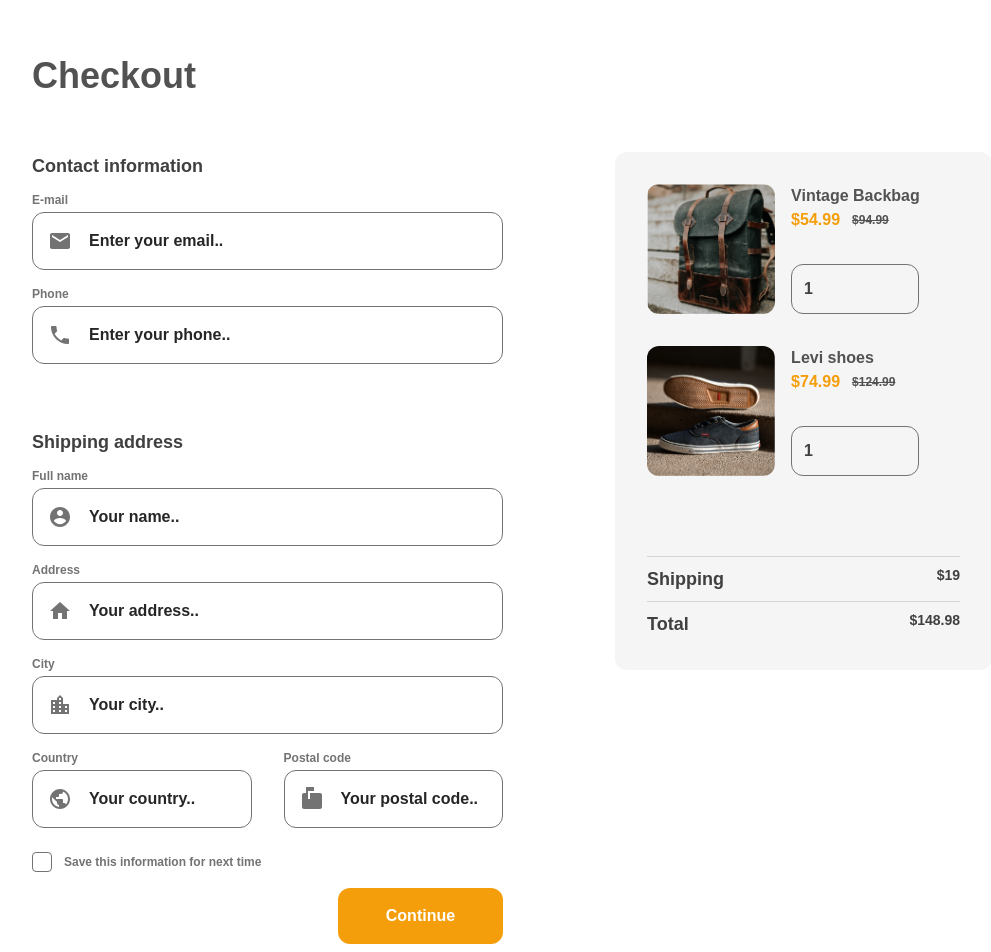
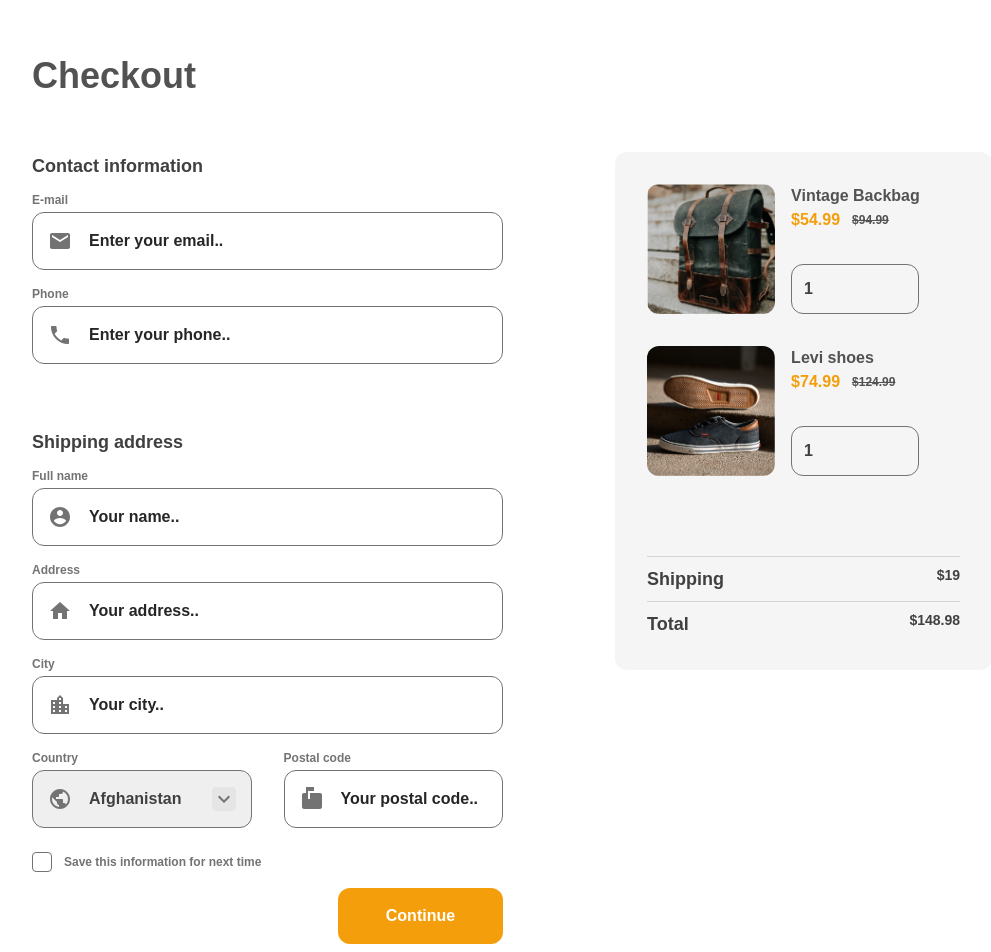
Before and after one commit to tung-eh/checkout-challenge, a React (Create React App) app: page / in a window 1280 px wide. Shown: the top 952 px of the page, without its empty margins (128-1119 px from the left). Built offline with nearby package versions, Linux system fonts and the light colour scheme.

Commit message:
Country select

```diff
--- a/src/CheckoutForm.js
+++ b/src/CheckoutForm.js
@@ -5,7 +5,10 @@
 
 const CheckoutForm = () => {
   return (
-    <div className="grid grid-cols-form grid-flow-col-dense items-start gap-28 py-14 mb-20">
+    <form
+      className="grid grid-cols-form grid-flow-col-dense items-start gap-28 py-14 mb-20"
+      onSubmit={(e) => e.preventDefault()}
+    >
       <CartItems className="md:col-start-2" />
       <div>
         <h2 className="font-bold text-lg text-gray-700 mb-3">
@@ -16,12 +19,14 @@
           icon="email"
           type="email"
           placeholder="Enter your email.."
+          required
         />
         <Input
           label="Phone"
           icon="phone"
           type="tel"
           placeholder="Enter your phone.."
+          required
         />
         <h2 className="font-bold text-lg text-gray-700 mt-16 mb-3">
           Shipping address
@@ -30,25 +35,46 @@
           label="Full name"
           icon="account_circle"
           placeholder="Your name.."
+          required
         />
-        <Input label="Address" icon="home" placeholder="Your address.." />
-        <Input label="City" icon="location_city" placeholder="Your city.." />
+        <Input
+          label="Address"
+          icon="home"
+          placeholder="Your address.."
+          required
+        />
+        <Input
+          label="City"
+          icon="location_city"
+          placeholder="Your city.."
+          required
+        />
         <div className="grid grid-cols-2 gap-8 mb-2">
-          <Input label="Country" icon="public" placeholder="Your country.." />
+          <Input
+            type="country"
+            label="Country"
+            icon="public"
+            placeholder="Your country.."
+            required
+          />
           <Input
             label="Postal code"
             icon="markunread_mailbox"
             placeholder="Your postal code.."
+            required
           />
         </div>
         <Input type="checkbox" label="Save this information for next time" />
         <div className="flex justify-end">
-          <button className="rounded-xl bg-yellow-500 hover:bg-yellow-600 font-bold text-white py-4 px-12">
+          <button
+            type="submit"
+            className="rounded-xl bg-yellow-500 hover:bg-yellow-600 font-bold text-white py-4 px-12"
+          >
             Continue
           </button>
         </div>
       </div>
-    </div>
+    </form>
   )
 }
 
--- a/src/Icon.js
+++ b/src/Icon.js
@@ -1,6 +1,7 @@
 import { ReactComponent as AccountCircle } from './icons/account_circle-24px.svg'
 import { ReactComponent as Email } from './icons/email-24px.svg'
 import { ReactComponent as Home } from './icons/home-24px.svg'
+import { ReactComponent as KeyboardArrowDown } from './icons/keyboard_arrow_down-24px.svg'
 import { ReactComponent as LocationCity } from './icons/location_city-24px.svg'
 import { ReactComponent as MarkunreadMailbox } from './icons/markunread_mailbox-24px.svg'
 import { ReactComponent as Phone } from './icons/phone-24px.svg'
@@ -10,6 +11,7 @@
   account_circle: AccountCircle,
   email: Email,
   home: Home,
+  keyboard_arrow_down: KeyboardArrowDown,
   location_city: LocationCity,
   markunread_mailbox: MarkunreadMailbox,
   phone: Phone,
--- a/src/Input.js
+++ b/src/Input.js
@@ -1,6 +1,7 @@
 import React from 'react'
 
 import Icon from './Icon'
+import countryList from './countryList'
 
 // Copy from https://gist.github.com/gordonbrander/2230317
 const generateId = () => '_' + Math.random().toString(36).substr(2, 9)
@@ -22,6 +23,33 @@
   </div>
 )
 
+const CountrySelect = ({ label, icon, ...props }) => (
+  <div className="relative flex flex-col text-gray-500 focus-within:text-gray-700 mb-4">
+    <label className="font-bold text-xs  mb-1" htmlFor={props.id}>
+      {label}
+    </label>
+    <select
+      className="appearance-none border border-gray-500 focus:ring-1 focus:ring-gray-700 placeholder-gray-800 rounded-xl outline-none font-bold text-gray-700 overflow-ellipsis p-4 px-14"
+      {...props}
+    >
+      {countryList.map((country, index) => (
+        <option value={index}>{country}</option>
+      ))}
+    </select>
+    <Icon
+      className="absolute bottom-4 left-4 fill-current  pointer-events-none"
+      name={icon}
+      style={{ marginBottom: '1px' }} //input border
+    />
+    <div
+      className="absolute bottom-4 right-4 bg-gray-200 rounded fill-current  pointer-events-none"
+      style={{ marginBottom: '1px' }} //input border
+    >
+      <Icon name="keyboard_arrow_down" />
+    </div>
+  </div>
+)
+
 const CheckboxInput = ({ label, ...props }) => (
   <div className="flex items-center mb-4">
     <input
@@ -40,6 +68,7 @@
 
 const MAP_COMPONENT = {
   checkbox: CheckboxInput,
+  country: CountrySelect,
 }
 
 const Input = ({ id, ...props }) => {
--- /dev/null
+++ b/src/countryList.js
@@ -0,0 +1,253 @@
+const countryList = [
+  'Afghanistan',
+  'Albania',
+  'Algeria',
+  'American Samoa',
+  'Andorra',
+  'Angola',
+  'Anguilla',
+  'Antarctica',
+  'Antigua and Barbuda',
+  'Argentina',
+  'Armenia',
+  'Aruba',
+  'Australia',
+  'Austria',
+  'Azerbaijan',
+  'Bahamas (the)',
+  'Bahrain',
+  'Bangladesh',
+  'Barbados',
+  'Belarus',
+  'Belgium',
+  'Belize',
+  'Benin',
+  'Bermuda',
+  'Bhutan',
+  'Bolivia (Plurinational State of)',
+  'Bonaire, Sint Eustatius and Saba',
+  'Bosnia and Herzegovina',
+  'Botswana',
+  'Bouvet Island',
+  'Brazil',
+  'British Indian Ocean Territory (the)',
+  'Brunei Darussalam',
+  'Bulgaria',
+  'Burkina Faso',
+  'Burundi',
+  'Cabo Verde',
+  'Cambodia',
+  'Cameroon',
+  'Canada',
+  'Cayman Islands (the)',
+  'Central African Republic (the)',
+  'Chad',
+  'Chile',
+  'China',
+  'Christmas Island',
+  'Cocos (Keeling) Islands (the)',
+  'Colombia',
+  'Comoros (the)',
+  'Congo (the Democratic Republic of the)',
+  'Congo (the)',
+  'Cook Islands (the)',
+  'Costa Rica',
+  'Croatia',
+  'Cuba',
+  'Curaçao',
+  'Cyprus',
+  'Czechia',
+  "Côte d'Ivoire",
+  'Denmark',
+  'Djibouti',
+  'Dominica',
+  'Dominican Republic (the)',
+  'Ecuador',
+  'Egypt',
+  'El Salvador',
+  'Equatorial Guinea',
+  'Eritrea',
+  'Estonia',
+  'Eswatini',
+  'Ethiopia',
+  'Falkland Islands (the) [Malvinas]',
+  'Faroe Islands (the)',
+  'Fiji',
+  'Finland',
+  'France',
+  'French Guiana',
+  'French Polynesia',
+  'French Southern Territories (the)',
+  'Gabon',
+  'Gambia (the)',
+  'Georgia',
+  'Germany',
+  'Ghana',
+  'Gibraltar',
+  'Greece',
+  'Greenland',
+  'Grenada',
+  'Guadeloupe',
+  'Guam',
+  'Guatemala',
+  'Guernsey',
+  'Guinea',
+  'Guinea-Bissau',
+  'Guyana',
+  'Haiti',
+  'Heard Island and McDonald Islands',
+  'Holy See (the)',
+  'Honduras',
+  'Hong Kong',
+  'Hungary',
+  'Iceland',
+  'India',
+  'Indonesia',
+  'Iran (Islamic Republic of)',
+  'Iraq',
+  'Ireland',
+  'Isle of Man',
+  'Israel',
+  'Italy',
+  'Jamaica',
+  'Japan',
+  'Jersey',
+  'Jordan',
+  'Kazakhstan',
+  'Kenya',
+  'Kiribati',
+  "Korea (the Democratic People's Republic of)",
+  'Korea (the Republic of)',
+  'Kuwait',
+  'Kyrgyzstan',
+  "Lao People's Democratic Republic (the)",
+  'Latvia',
+  'Lebanon',
+  'Lesotho',
+  'Liberia',
+  'Libya',
+  'Liechtenstein',
+  'Lithuania',
+  'Luxembourg',
+  'Macao',
+  'Madagascar',
+  'Malawi',
+  'Malaysia',
+  'Maldives',
+  'Mali',
+  'Malta',
+  'Marshall Islands (the)',
+  'Martinique',
+  'Mauritania',
+  'Mauritius',
+  'Mayotte',
+  'Mexico',
+  'Micronesia (Federated States of)',
+  'Moldova (the Republic of)',
+  'Monaco',
+  'Mongolia',
+  'Montenegro',
+  'Montserrat',
+  'Morocco',
+  'Mozambique',
+  'Myanmar',
+  'Namibia',
+  'Nauru',
+  'Nepal',
+  'Netherlands (the)',
+  'New Caledonia',
+  'New Zealand',
+  'Nicaragua',
+  'Niger (the)',
+  'Nigeria',
+  'Niue',
+  'Norfolk Island',
+  'Northern Mariana Islands (the)',
+  'Norway',
+  'Oman',
+  'Pakistan',
+  'Palau',
+  'Palestine, State of',
+  'Panama',
+  'Papua New Guinea',
+  'Paraguay',
+  'Peru',
+  'Philippines (the)',
+  'Pitcairn',
+  'Poland',
+  'Portugal',
+  'Puerto Rico',
+  'Qatar',
+  'Republic of North Macedonia',
+  'Romania',
+  'Russian Federation (the)',
+  'Rwanda',
+  'Réunion',
+  'Saint Barthélemy',
+  'Saint Helena, Ascension and Tristan da Cunha',
+  'Saint Kitts and Nevis',
+  'Saint Lucia',
+  'Saint Martin (French part)',
+  'Saint Pierre and Miquelon',
+  'Saint Vincent and the Grenadines',
+  'Samoa',
+  'San Marino',
+  'Sao Tome and Principe',
+  'Saudi Arabia',
+  'Senegal',
+  'Serbia',
+  'Seychelles',
+  'Sierra Leone',
+  'Singapore',
+  'Sint Maarten (Dutch part)',
+  'Slovakia',
+  'Slovenia',
+  'Solomon Islands',
+  'Somalia',
+  'South Africa',
+  'South Georgia and the South Sandwich Islands',
+  'South Sudan',
+  'Spain',
+  'Sri Lanka',
+  'Sudan (the)',
+  'Suriname',
+  'Svalbard and Jan Mayen',
+  'Sweden',
+  'Switzerland',
+  'Syrian Arab Republic',
+  'Taiwan',
+  'Tajikistan',
+  'Tanzania, United Republic of',
+  'Thailand',
+  'Timor-Leste',
+  'Togo',
+  'Tokelau',
+  'Tonga',
+  'Trinidad and Tobago',
+  'Tunisia',
+  'Turkey',
+  'Turkmenistan',
+  'Turks and Caicos Islands (the)',
+  'Tuvalu',
+  'Uganda',
+  'Ukraine',
+  'United Arab Emirates (the)',
+  'United Kingdom of Great Britain and Northern Ireland (the)',
+  'United States Minor Outlying Islands (the)',
+  'United States of America (the)',
+  'Uruguay',
+  'Uzbekistan',
+  'Vanuatu',
+  'Venezuela (Bolivarian Republic of)',
+  'Viet Nam',
+  'Virgin Islands (British)',
+  'Virgin Islands (U.S.)',
+  'Wallis and Futuna',
+  'Western Sahara',
+  'Yemen',
+  'Zambia',
+  'Zimbabwe',
+  'Åland Islands',
+]
+
+export default countryList
```
Also changed, not shown: src/icons/keyboard_arrow_down-24px.svg (added).
